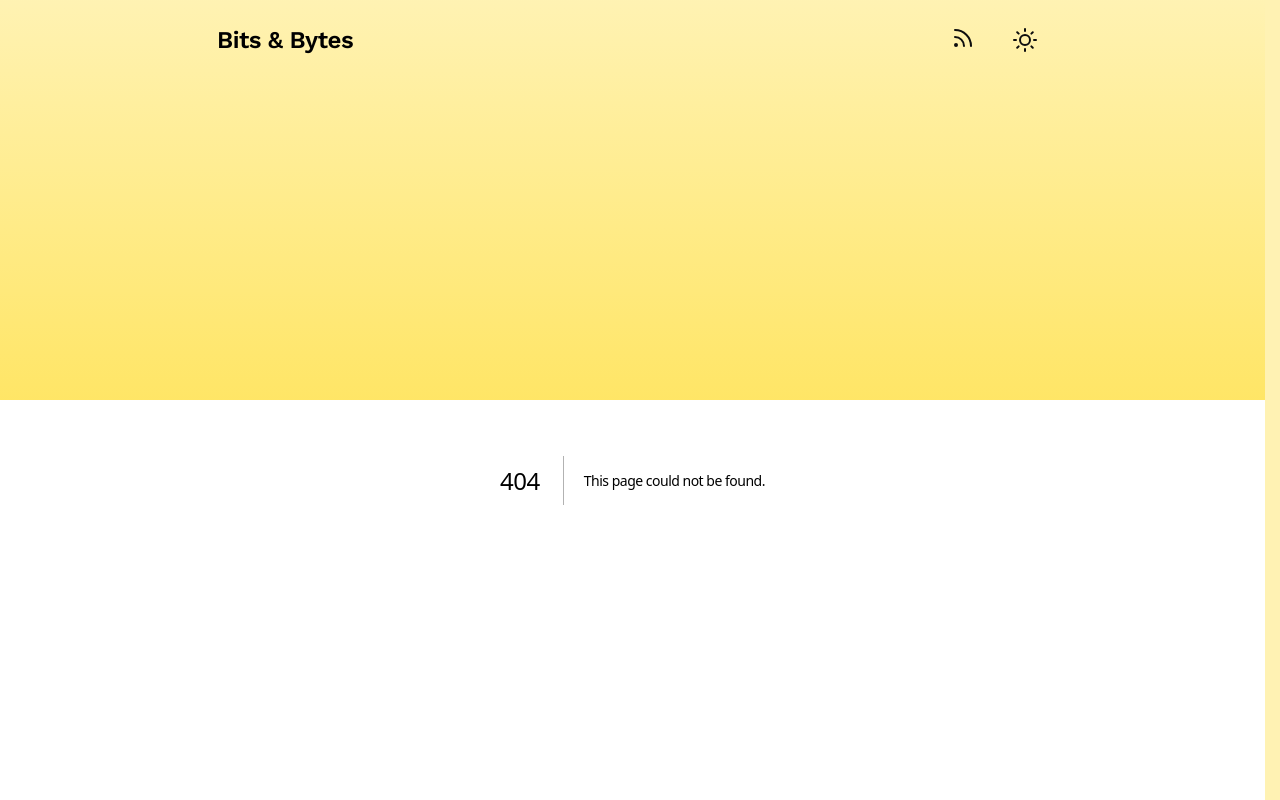
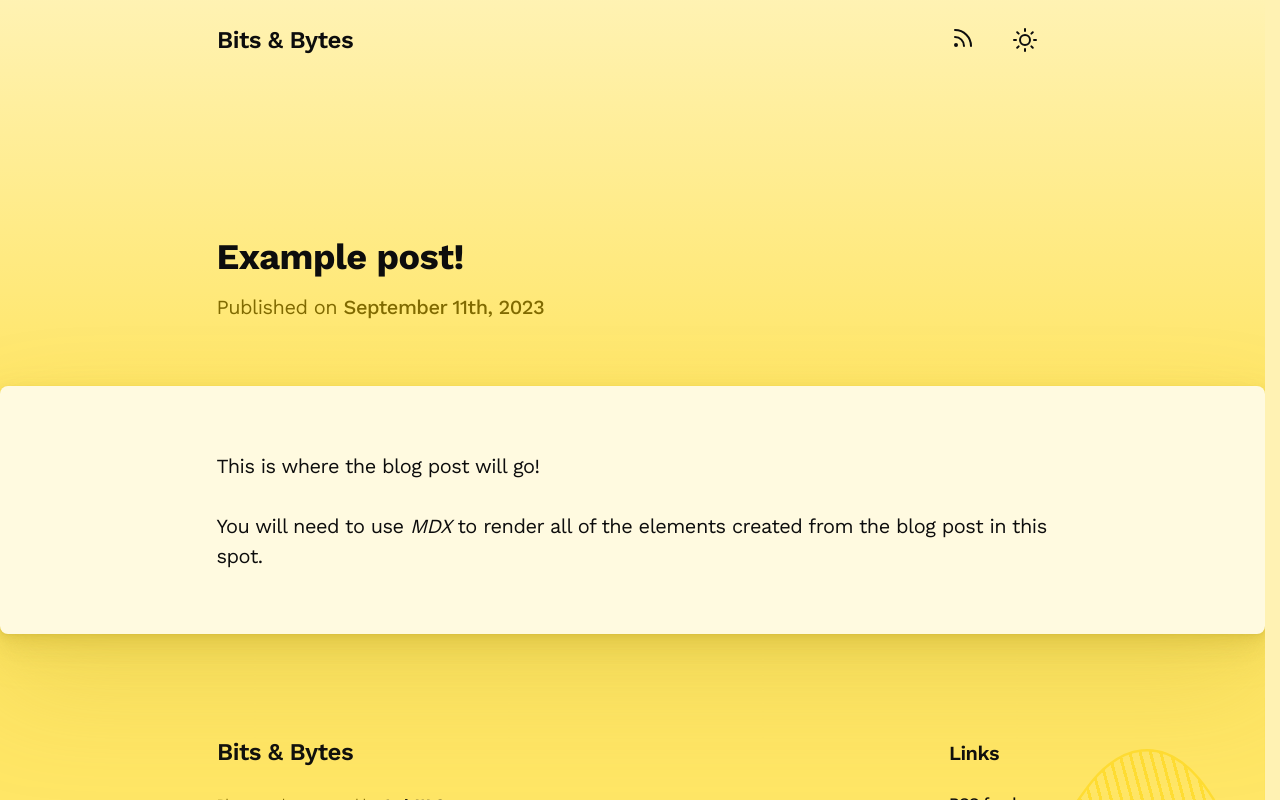
Before and after one commit to pcrescini/project-blog, a Next.js app: page /css-font-size in a window 1280 px wide. Before the commit this address had no page. Shown: the top 800 px of the page. Built offline with nearby package versions, Linux system fonts and the light colour scheme; a web font is replaced by a local one.

Commit message:
update: Built out BlogHero component and dynamic segments for blog posts

```diff
--- /dev/null
+++ b/src/app/[postSlug]/page.js
@@ -0,0 +1,22 @@
+import React from 'react';
+
+import BlogHero from '@/components/BlogHero';
+
+import styles from './postSlug.module.css';
+
+function BlogPost() {
+  return (
+    <article className={styles.wrapper}>
+      <BlogHero title="Example post!" publishedOn={new Date()} />
+      <div className={styles.page}>
+        <p>This is where the blog post will go!</p>
+        <p>
+          You will need to use <em>MDX</em> to render all of the elements
+          created from the blog post in this spot.
+        </p>
+      </div>
+    </article>
+  );
+}
+
+export default BlogPost;
--- /dev/null
+++ b/src/app/[postSlug]/postSlug.module.css
@@ -0,0 +1,30 @@
+.wrapper {
+  padding-bottom: 64px;
+  position: relative;
+  z-index: 2;
+}
+
+.page {
+  position: relative;
+  display: grid;
+  grid-template-columns:
+    1fr min(var(--trimmed-content-width), 100%)
+    1fr;
+  max-width: var(--outer-content-width);
+  margin: 0 auto;
+  padding: 64px var(--viewport-padding) 32px;
+  background: var(--color-page-background);
+  box-shadow: var(--shadow-page);
+}
+
+.page > * {
+  grid-column: 2;
+}
+
+@media (min-width: 80rem) {
+  .page {
+    border: 1px solid var(--color-page-border);
+
+    border-radius: 8px;
+  }
+}
--- a/src/components/BlogHero/BlogHero.js
+++ b/src/components/BlogHero/BlogHero.js
@@ -1,7 +1,22 @@
 import React from 'react';
+import { format } from 'date-fns';
+import clsx from 'clsx';
 
-function BlogHero() {
-  return <div></div>;
+import styles from './BlogHero.module.css';
+
+function BlogHero({ title, publishedOn, className, ...delegated }) {
+  const humanizedDate = format(new Date(publishedOn), 'MMMM do, yyyy');
+
+  return (
+    <header className={clsx(styles.wrapper, className)} {...delegated}>
+      <div className={styles.content}>
+        <h1>{title}</h1>
+        <p>
+          Published on <time dateTime={publishedOn}>{humanizedDate}</time>
+        </p>
+      </div>
+    </header>
+  );
 }
 
 export default BlogHero;
--- /dev/null
+++ b/src/components/BlogHero/BlogHero.module.css
@@ -0,0 +1,38 @@
+.wrapper {
+  position: relative;
+  display: flex;
+  flex-direction: column;
+  justify-content: flex-end;
+  align-items: center;
+  width: 100%;
+  max-width: var(--outer-content-width);
+  margin: 0 auto;
+}
+
+.content {
+  position: relative;
+  width: 100%;
+  max-width: var(--content-width);
+  padding: var(--viewport-padding);
+  padding-top: calc(48px + 8vw);
+  padding-bottom: 64px;
+}
+
+.content h1 {
+  margin-bottom: 0.5rem;
+}
+.content p {
+  font-size: 1.125rem;
+  color: var(--color-decorative-900);
+  margin-bottom: 0px;
+  font-weight: 400;
+}
+.content time {
+  font-weight: 500;
+}
+
+@media (min-width: 35rem) {
+  .content p {
+    font-size: 1.25rem;
+  }
+}
```
